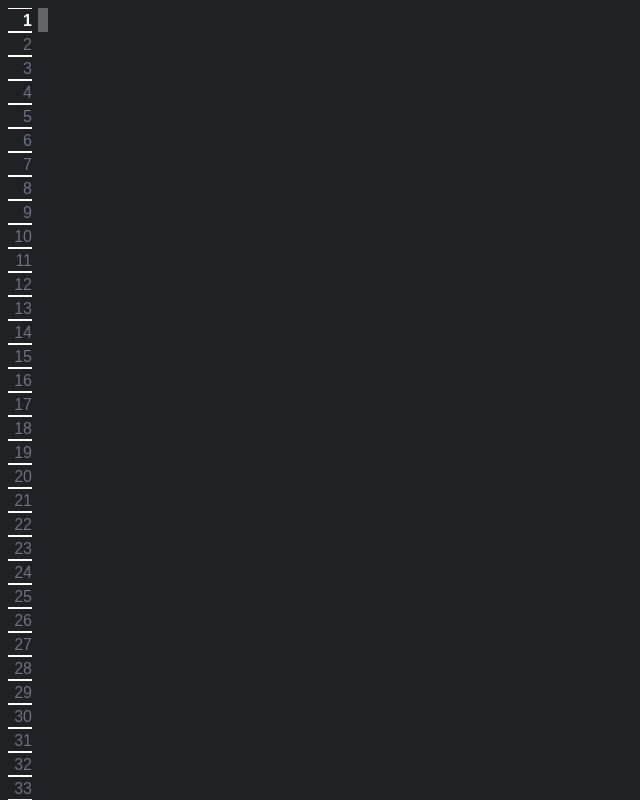
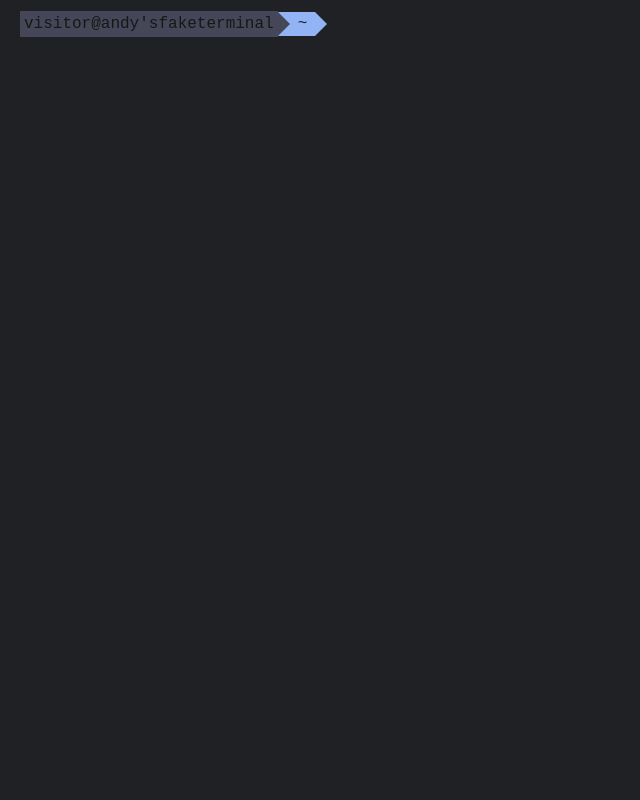
Before and after one commit to anirudhsridhar225/portfolio, a Next.js app: page / in a window 1280 px wide. Shown: the top 800 px of the page, without its empty margins (0-640 px from the left). Built offline with nearby package versions, Linux system fonts and the light colour scheme.

Commit message:
[FEAT]: terminal powerline
also added theme colors, haven't integrated them yet

```diff
--- a/package.json
+++ b/package.json
@@ -9,9 +9,10 @@
     "lint": "next lint"
   },
   "dependencies": {
+    "next": "15.2.2",
     "react": "^19.0.0",
     "react-dom": "^19.0.0",
-    "next": "15.2.2"
+    "styled-components": "^6.1.16"
   },
   "devDependencies": {
     "typescript": "^5",
--- a/src/app/page.tsx
+++ b/src/app/page.tsx
@@ -1,10 +1,11 @@
 import Image from "next/image";
 import Neovim from "@/components/Neovim"
+import Terminal from "@/components/Terminal";
 
 export default function Home() {
   return (
-    <div className="min-h-screen min-w-screen flex bg-[rgb(32,33,37)]">
-      <Neovim />
+    <div className="min-h-screen min-w-screen bg-[rgb(32,33,37)]">
+      <Terminal />
     </div>
   );
 }
--- a/src/components/Neovim.tsx
+++ b/src/components/Neovim.tsx
@@ -1,5 +1,6 @@
 'use client'
 import React, { useEffect, useRef, useState } from 'react'
+import { useRouter } from 'next/router'
 
 export default function Neovim() {
     const [text, setText] = useState<string>('')
@@ -8,9 +9,8 @@ export default function Neovim() {
     const [inputMode, setInputMode] = useState<boolean>(false)
     const textAreaRef = useRef<HTMLTextAreaElement>(null)
     const lineCountRef = useRef<HTMLDivElement>(null)
-    const cursorRef = useRef<HTMLDivElement>(null)
     const lineHeight = '1.5rem'
-    const minLines = 50
+    const minLines = 33
 
     // Calculate actual line count from text or use minimum
     const textLineCount = text.split('\n').length
@@ -41,7 +41,7 @@ export default function Neovim() {
 
     // Ensure cursor is visible in the correct position even when navigating empty lines
     useEffect(() => {
-        if (textAreaRef.current && cursorRef.current) {
+        if (textAreaRef.current) {
             const textarea = textAreaRef.current
 
             // Set cursor position
@@ -49,36 +49,8 @@ export default function Neovim() {
 
             // Focus the textarea
             textarea.focus()
-
-            //Calc position for custom cursor display
-            const textBeforeCursor = text.substring(0, cursorPosition)
-            const lines = textBeforeCursor.split('\n')
-            const currentLineNumber = lines.length - 1
-            const currentLineContent = lines[lines.length - 1]
-
-            // Get font metrics from textarea
-            const computedStyle = window.getComputedStyle(textarea)
-            const fontSize = parseFloat(computedStyle.fontSize)
-            const paddingLeft = parseFloat(computedStyle.paddingLeft)
-            const paddingTop = parseFloat(computedStyle.paddingTop)
-
-            // Calculate cursor position (approximation)
-            // This approximation assumes monospace font where each character has equal width
-            const charWidth = fontSize * 0.6 // Approximation for monospace font
-            const cursorWidth = inputMode ? 1 : 10
-            const xPos = currentLineContent.length * charWidth + paddingLeft - (inputMode ? 0 : cursorWidth)
-
-            const lineHeightPx = lineHeight.endsWith('rem') ?
-                parseFloat(lineHeight) * 16 :
-                parseFloat(lineHeight)
-
-            const yPos = currentLineNumber * lineHeightPx + paddingTop
-
-            // Position the cursor element
-            cursorRef.current.style.left = `${xPos}px`
-            cursorRef.current.style.top = `${yPos}px`
         }
-    }, [cursorPosition, text, inputMode])
+    }, [cursorPosition])
 
     const handleCursorChange = (e: React.SyntheticEvent<HTMLTextAreaElement>): void => {
         const target = e.target as HTMLTextAreaElement
@@ -105,15 +77,13 @@ export default function Neovim() {
         const textarea = textAreaRef.current
         if (!textarea) return
 
-        if (e.key === 'Escape' && inputMode) {
-            e.preventDefault()
-            setInputMode(false)
+        if (e.key === 'i') {
+            setInputMode(true)
             return
         }
 
-        if (e.key === 'i' && !inputMode) {
+        if (!inputMode) {
             e.preventDefault()
-            setInputMode(true)
             return
         }
 
@@ -126,7 +96,6 @@ export default function Neovim() {
         const lineStartPos = textBeforeCursor.lastIndexOf('\n') + 1
         const currentColumn = cursorPosition - lineStartPos
 
-        console.log(lines, currentColumn);
         // Handle arrow key navigation through empty lines below text content
         if (e.key === 'ArrowDown' && currentLineNumber + 1 >= textLineCount && currentLineNumber + 1 < minLines) {
             e.preventDefault()
@@ -169,11 +138,7 @@ export default function Neovim() {
                     <div
                         key={num}
                         className={`${num === currentLine ? 'text-white font-bold' : 'text-gray-500'}`}
-                        style={{
-                            height: lineHeight,
-                            borderTop: '1px solid white',
-                            borderBottom: '1px solid white'
-                        }}
+                        style={{ height: lineHeight }}
                     >
                         {num}
                     </div>
@@ -186,21 +151,11 @@ export default function Neovim() {
                 {/* <div
                     className="absolute pointer-events-none w-full"
                     style={{
-                        top: `${(currentLine - 1) * parseFloat(lineHeight)}px`,
+                        top: `${(currentLine - 1) * parseFloat(lineHeight + 1)}px`,
                         height: lineHeight,
                         backgroundColor: 'rgba(55, 65, 81, 0.5)'
                     }}
                 /> */}
-
-                <div
-                    ref={cursorRef}
-                    className='absolute bg-white opacity-30'
-                    style={{
-                        height: lineHeight,
-                        width: inputMode ? '1px' : '10px',
-                        transition: 'width 0.1s ease-in-out',
-                    }}
-                ></div>
 
                 {/* Textarea */}
                 <textarea
@@ -214,7 +169,7 @@ export default function Neovim() {
                         lineHeight,
                         whiteSpace: 'pre-wrap',
                         overflowWrap: 'break-word',
-                        caretColor: 'transparent',
+                        caretColor: 'white'
                     }}
                     spellCheck={false}
                 />
--- a/src/components/Terminal.tsx
+++ b/src/components/Terminal.tsx
@@ -1,9 +1,11 @@
 import React from 'react'
+import Powerline from './terminal/powerline';
+import { Wrapper } from './styles/Terminal.styled';
 
 export default function Terminal() {
     return (
-        <div>
-            <p>hello</p>
-        </div>
+        <Wrapper>
+            <Powerline />
+        </Wrapper>
     );
 }
--- /dev/null
+++ b/src/components/styles/Terminal.styled.tsx
@@ -0,0 +1,89 @@
+'use client'
+import styled from "styled-components";
+import theme from "../themes";
+
+export const Wrapper = styled.div`
+    padding: 1.25rem;
+    padding-top: 0.75rem;
+
+    display: flex;
+    max-height: calc(100vh-2rem);
+    overflow-y: auto;
+`
+
+export const InputLine = styled.div`
+    display: flex-grow;
+    align-items: center;
+    font-family: monospace;
+`
+
+export const Prompt = styled.span`
+    margin-right: 0.5rem;
+    font-size: 16px;
+    padding: 0.25rem;
+`
+
+export const Input = styled.span`
+    flex-grow: 1;
+    background: none;
+    max-width: calc(100vw - 6rem);
+    border: none;
+    outline: none;
+    font-size: 16px;
+    color: ${({ theme }) => theme.colors?.secondary};
+    margin-left: 0.75rem;
+`
+
+export const DirName = styled.span`
+    color: rgb(32,33,37);
+    background: rgb(146,179,244);
+    font-size: 16px;
+    padding-left: 1.25rem;
+    padding-right: 0.5rem;
+    padding-top: 0.25rem;
+    padding-bottom: 0.25rem;
+    flex-grow: 1;
+    position: relative;
+    display: inline-flex;
+    text-align: center;
+    align-items: center;
+    height: 1.5rem;
+    line-height: 1rem;
+    margin-right: 0.5rem;
+
+    /* Create the arrowhead shape */
+    &:after {
+        content: '';
+        position: absolute;
+        right: -12px;
+        top: 0;
+        width: 0;
+        height: 0;
+        border-top: 12px solid transparent;
+        border-bottom: 12px solid transparent;
+        border-left: 12px solid rgb(146,179,244);
+    }
+
+    &:before {
+        content: '';
+        position: absolute;
+        left: 0px;
+        top: 0;
+        width: 0;
+        height: 0;
+        border-top: 12px solid transparent;
+        border-bottom: 12px solid transparent;
+        border-right: 12px solid rgb(69,71,88);
+        transform: rotate(180deg);
+    }
+`
+
+export const HostName = styled.span`
+    padding: 0.25rem;
+    font-size: 16px;
+    background: rgb(69,71,88);
+    padding: 0.25rem;
+    color: white/50;
+    height: 1.5rem;
+    line-height: 1rem;
+`
--- /dev/null
+++ b/src/components/terminal/powerline.tsx
@@ -0,0 +1,36 @@
+'use client'
+
+import React, { useState } from 'react'
+import { Input, Prompt, DirName, HostName, InputLine } from '../styles/Terminal.styled';
+
+const Powerline: React.FC = () => {
+    const [input, setInput] = useState("")
+
+    const handleInputChange = (e: React.ChangeEvent<HTMLInputElement>) => {
+        setInput(e.target.value)
+    }
+
+    const handleKeyDown = (e: React.KeyboardEvent<HTMLInputElement>) => {
+        if (e.key === 'Enter') {
+            console.log(input)
+            setInput('')
+        }
+    }
+
+    return (
+        <InputLine>
+            <HostName>visitor@andy'sfaketerminal</HostName>
+            <DirName>~</DirName>
+            <Input
+                as="input"
+                type="text"
+                value={input}
+                onChange={handleInputChange}
+                onKeyDown={handleKeyDown}
+                autoFocus
+            />
+        </InputLine>
+    )
+}
+
+export default Powerline
--- /dev/null
+++ b/src/components/themes.ts
@@ -0,0 +1,218 @@
+import { DefaultTheme } from "styled-components";
+
+export type Themes = {
+	[key: string]: DefaultTheme;
+};
+
+const theme: Themes = {
+	dark: {
+		id: "T_001",
+		name: "dark",
+		colors: {
+			body: "#1D2A35",
+			scrollHandle: "#19252E",
+			scrollHandleHover: "#162028",
+			primary: "#05CE91",
+			secondary: "#FF9D00",
+			text: {
+				100: "#cbd5e1",
+				200: "#B2BDCC",
+				300: "#64748b",
+			},
+		},
+	},
+	light: {
+		id: "T_002",
+		name: "light",
+		colors: {
+			body: "#EFF3F3",
+			scrollHandle: "#C1C1C1",
+			scrollHandleHover: "#AAAAAA",
+			primary: "#027474",
+			secondary: "#FF9D00",
+			text: {
+				100: "#334155",
+				200: "#475569",
+				300: "#64748b",
+			},
+		},
+	},
+	"blue-matrix": {
+		id: "T_003",
+		name: "blue-matrix",
+		colors: {
+			body: "#101116",
+			scrollHandle: "#424242",
+			scrollHandleHover: "#616161",
+			primary: "#00ff9c",
+			secondary: "#60fdff",
+			text: {
+				100: "#ffffff",
+				200: "#c7c7c7",
+				300: "#76ff9f",
+			},
+		},
+	},
+	espresso: {
+		id: "T_004",
+		name: "espresso",
+		colors: {
+			body: "#323232",
+			scrollHandle: "#5b5b5b",
+			scrollHandleHover: "#393939",
+			primary: "#E1E48B",
+			secondary: "#A5C260",
+			text: {
+				100: "#F7F7F7",
+				200: "#EEEEEE",
+				300: "#5b5b5b",
+			},
+		},
+	},
+	"green-goblin": {
+		id: "T_005",
+		name: "green-goblin",
+		colors: {
+			body: "#000000",
+			scrollHandle: "#2E2E2E",
+			scrollHandleHover: "#414141",
+			primary: "#E5E500",
+			secondary: "#04A500",
+			text: {
+				100: "#01FF00",
+				200: "#04A5B2",
+				300: "#E50101",
+			},
+		},
+	},
+	ubuntu: {
+		id: "T_006",
+		name: "ubuntu",
+		colors: {
+			body: "#2D0922",
+			scrollHandle: "#F47845",
+			scrollHandleHover: "#E65F31",
+			primary: "#80D932",
+			secondary: "#80D932",
+			text: {
+				100: "#FFFFFF",
+				200: "#E1E9CC",
+				300: "#CDCDCD",
+			},
+		},
+	},
+	latte: {
+		id: "T_007",
+		name: "catppuccin-latte",
+		colors: {
+			body: "#EFF1F5",
+			scrollHandle: "#DCE0E8",
+			scrollHandleHover: "#CCD0DA",
+			primary: "#8839EF",
+			secondary: "#FE640B",
+			text: {
+				100: "#4C4F69",
+				200: "#5C5F77",
+				300: "#6C6F85",
+			},
+		},
+	},
+	macchiato: {
+		id: "T_008",
+		name: "catppuccin-macchiato",
+		colors: {
+			body: "#24273A",
+			scrollHandle: "#1E2030",
+			scrollHandleHover: "#181926",
+			primary: "#C6A0F6",
+			secondary: "#F5A97F",
+			text: {
+				100: "#CAD3F5",
+				200: "#B8C0E0",
+				300: "#A5ADCB",
+			},
+		},
+	},
+	mocha: {
+		id: "T_009",
+		name: "catppuccin-mocha",
+		colors: {
+			body: "#1E1E2E",
+			scrollHandle: "#181825",
+			scrollHandleHover: "#11111B",
+			primary: "#CBA6F7",
+			secondary: "#FAB387",
+			text: {
+				100: "#CDD6F4",
+				200: "#BAC2DE",
+				300: "#A6ADC8",
+			},
+		},
+	},
+	frappe: {
+		id: "T_010",
+		name: "catppuccin-frappe",
+		colors: {
+			body: "#303446",
+			scrollHandle: "#292C3C",
+			scrollHandleHover: "#232634",
+			primary: "#CA9EE6",
+			secondary: "#EF9F76",
+			text: {
+				100: "#C6D0F5",
+				200: "#B5BFE2",
+				300: "#A5ADCE",
+			},
+		},
+	},
+	tokyoNight: {
+		id: "T_011",
+		name: "tokyo-night",
+		colors: {
+			body: "#1A1B26",
+			scrollHandle: "#16161E",
+			scrollHandleHover: "#13131A",
+			primary: "#7AA2F7",
+			secondary: "#FF9E64",
+			text: {
+				100: "#C0CAF5",
+				200: "#A9B1D6",
+				300: "#9AA5CE",
+			},
+		},
+	},
+	tokyoNightStorm: {
+		id: "T_012",
+		name: "tokyo-night-storm",
+		colors: {
+			body: "#24283B",
+			scrollHandle: "#1F2335",
+			scrollHandleHover: "#1A1B26",
+			primary: "#7AA2F7",
+			secondary: "#FF9E64",
+			text: {
+				100: "#C0CAF5",
+				200: "#A9B1D6",
+				300: "#9AA5CE",
+			},
+		},
+	},
+	tokyoNightLight: {
+		id: "T_013",
+		name: "tokyo-night-light",
+		colors: {
+			body: "#D5D6DB",
+			scrollHandle: "#CBCCD1",
+			scrollHandleHover: "#C0C0C6",
+			primary: "#2E7DE9",
+			secondary: "#B15C00",
+			text: {
+				100: "#343B58",
+				200: "#4E5173",
+				300: "#6A6D89",
+			},
+		},
+	},
+};
+
+export default theme;
```
